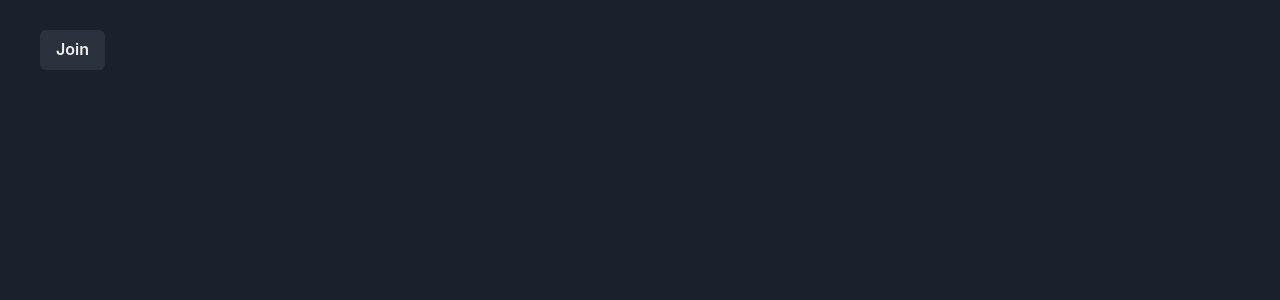
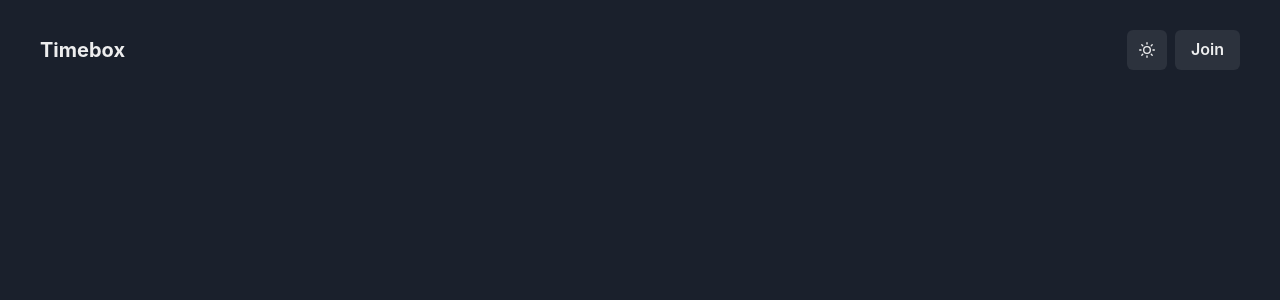
Before and after one commit to mesh-4/t, a Next.js app: page / in a window 1280 px wide. Shown: the top 300 px of the page. Built offline with nearby package versions, Linux system fonts and the light colour scheme.

Commit message:
style: update ui for authenticate user

```diff
--- a/src/features/boxer/timeline/slot.tsx
+++ b/src/features/boxer/timeline/slot.tsx
@@ -1,8 +1,10 @@
 import * as React from "react"
-import { Box, Flex, Text } from "@chakra-ui/react"
+import { Box, Flex, Text, useColorModeValue } from "@chakra-ui/react"
 import { ListChildComponentProps, areEqual } from "react-window"
 
 function TimelineSlot({ data, index, style }: ListChildComponentProps<string[]>) {
+  const borderColor = useColorModeValue("gray.300", "gray.700")
+
   const label = data[index]
   const [hour, minutes] = label.split(":")
   const startOfHour = minutes === "00"
@@ -17,7 +19,7 @@ function TimelineSlot({ data, index, style }: ListChildComponentProps<string[]>)
             </Text>
           )}
         </Box>
-        <Box flex="auto" w="100%" id={label} borderTop={startOfHour ? "2px" : "1px"} borderColor="gray.700" />
+        <Box flex="auto" w="100%" id={label} borderTop={startOfHour ? "2px" : "1px"} borderColor={borderColor} />
       </Flex>
     </div>
   )
--- a/src/features/events/list-row.tsx
+++ b/src/features/events/list-row.tsx
@@ -1,6 +1,6 @@
 import * as React from "react"
 import { useQueryClient } from "@tanstack/react-query"
-import { Flex, Text, Center, Button } from "@chakra-ui/react"
+import { Flex, Text, Center, Button, useColorModeValue } from "@chakra-ui/react"
 import { ListChildComponentProps, areEqual } from "react-window"
 
 import { useDeleteEvent } from "@/hooks/events/mutations"
@@ -9,6 +9,7 @@ import type { Event } from "@/api/event"
 function EventsListRow({ index, style, data }: ListChildComponentProps<Event[]>) {
   const queryClient = useQueryClient()
   const { mutate: deleteEvent } = useDeleteEvent()
+  const borderColor = useColorModeValue("gray.200", "gray.600")
 
   const item = data[index]
 
@@ -33,7 +34,7 @@ function EventsListRow({ index, style, data }: ListChildComponentProps<Event[]>)
         border="1px"
         h="40px"
         rounded="md"
-        borderColor="gray.600">
+        borderColor={borderColor}>
         <Text>{item.title}</Text>
         <Center w="5rem">
           <Button mx="auto" size="sm" variant="ghost" onClick={onDeleteClick}>
--- a/src/pages/app.tsx
+++ b/src/pages/app.tsx
@@ -4,6 +4,7 @@ import { Box, Flex } from "@chakra-ui/react"
 import Boxer from "@/features/boxer"
 import Calendar from "@/features/calendar"
 import Events from "@/features/events"
+import Settings from "@/features/settings"
 
 export default function Home() {
   return (
@@ -29,6 +30,9 @@ export default function Home() {
             <Box px={3} flex="auto" h="full">
               <Events />
             </Box>
+            <Box px={3} mt={4} flex="none">
+              <Settings />
+            </Box>
           </Flex>
         </Flex>
       </Box>
--- a/src/pages/index.tsx
+++ b/src/pages/index.tsx
@@ -1,8 +1,11 @@
 import Head from "next/head"
-import { Box, Flex, Button } from "@chakra-ui/react"
+import { FiMoon, FiSun } from "react-icons/fi"
+import { Box, Flex, Heading, Button, IconButton, useColorMode } from "@chakra-ui/react"
 import { signIn } from "next-auth/react"
 
 export default function Home() {
+  const { colorMode, toggleColorMode } = useColorMode()
+
   return (
     <>
       <Head>
@@ -15,8 +18,19 @@ export default function Home() {
         h="100vh"
         pos="relative"
         maxW={{ base: "375px", sm: "680px", md: "900px", lg: "1200px" }}>
-        <Flex as="main" h="100%">
-          <Button onClick={() => signIn()}>Join</Button>
+        <Flex as="main" w="full" align="center" justifyContent="space-between">
+          <Heading size="md">Timebox</Heading>
+
+          <Flex>
+            <IconButton
+              aria-label="toggle theme"
+              icon={colorMode === "light" ? <FiMoon /> : <FiSun />}
+              onClick={toggleColorMode}
+            />
+            <Button ml={2} onClick={() => signIn()}>
+              Join
+            </Button>
+          </Flex>
         </Flex>
       </Box>
     </>
```
Also changed, not shown: src/features/settings/color-mode-btn.tsx (added, +16 -0 lines), src/features/settings/index.tsx (added, +19 -0 lines), src/features/settings/logout-btn.tsx (added, +15 -0 lines), src/features/settings/profile.tsx (added, +26 -0 lines).
